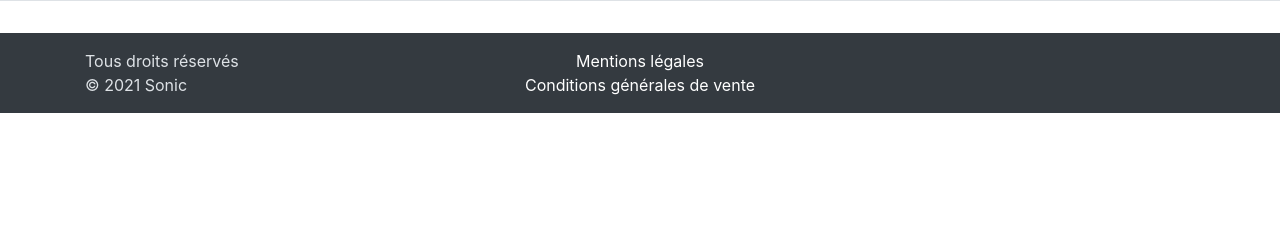
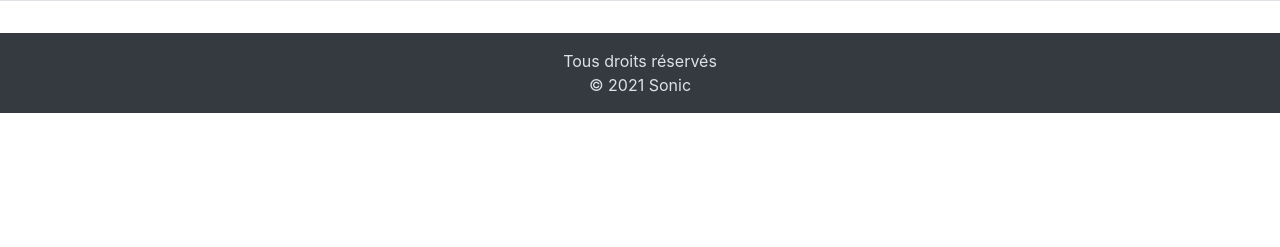
Before and after one commit to ogasphere-portfolio/parcours_S05, a PHP site: page / in a window 1280 px wide. Shown: the part 553-800 px from the top of the page. Run offline with PHP 8.4, Linux system fonts and the light colour scheme; tables that the repository leaves empty or names only in its code hold one stand-in row (values such as "Sample post"); data that the repository does not hold is empty; some libraries are stand-ins or nearby versions.

Commit message:
modif footer

```diff
--- a/App/Views/footer.tpl.php
+++ b/App/Views/footer.tpl.php
@@ -1,17 +1,9 @@
 <footer class="main-footer">
-
   <div id="footer-copyright" class="py-3">
     <div class="container">
       <div class="row align-items-center">
-          <div class="col-md-3 text-center text-md-left">
+        <div class="col-md-12 text-center text-md-center">
           <p class="mb-md-0">Tous droits réservés<br>© <?= date('Y') ?> Sonic</p>
-          </div>
-          <div class="col-md-6 text-center">
-            <p class="mb-md-0"><a class="text-white" href="<?= $absoluteURL ?>/mentions-legales">Mentions légales</a><br><a class="text-white" href="#">Conditions générales de vente</a></p>
-          </div>
-
-          <div class="col-md-3">
-
         </div>
       </div>
     </div>
```
Lines whose indentation alone changed are shown as unchanged.
